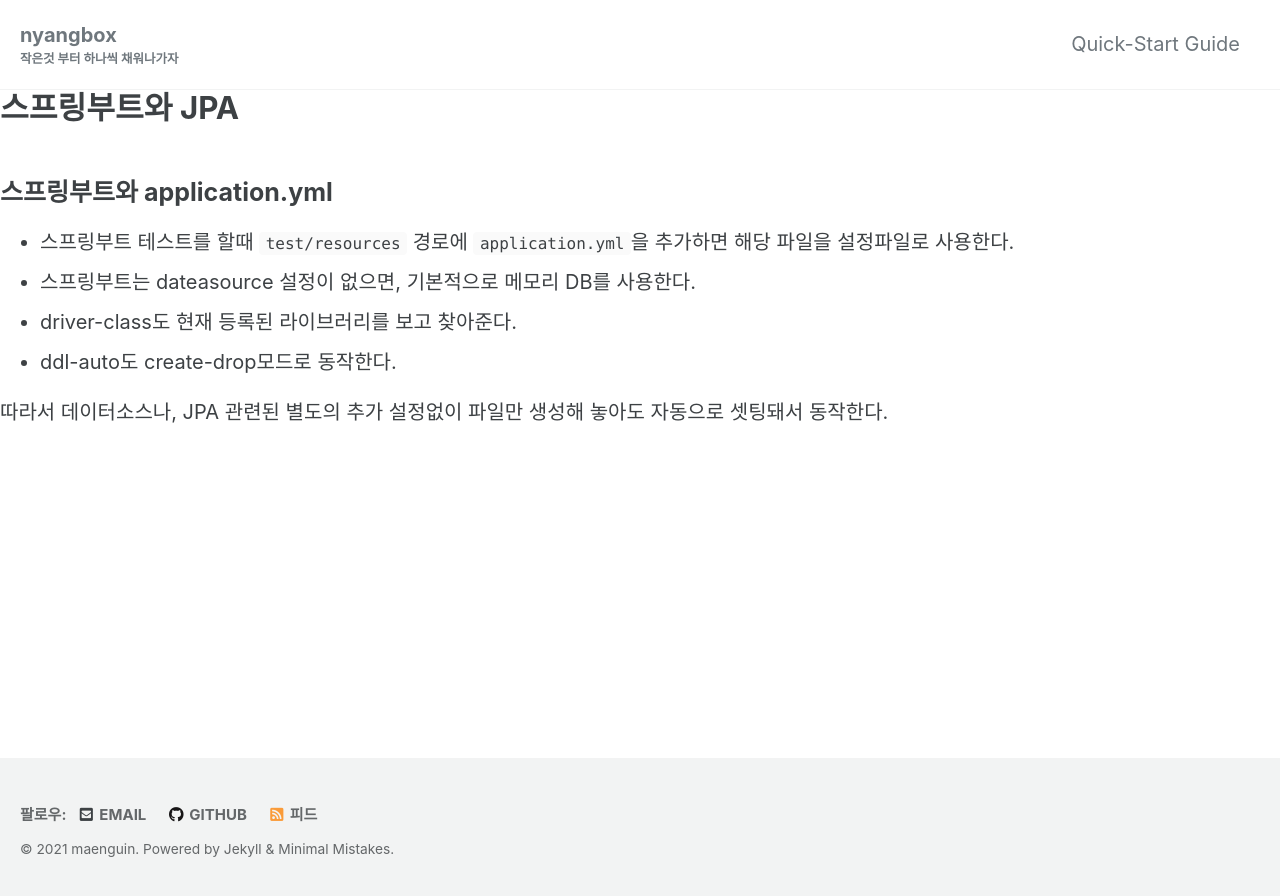
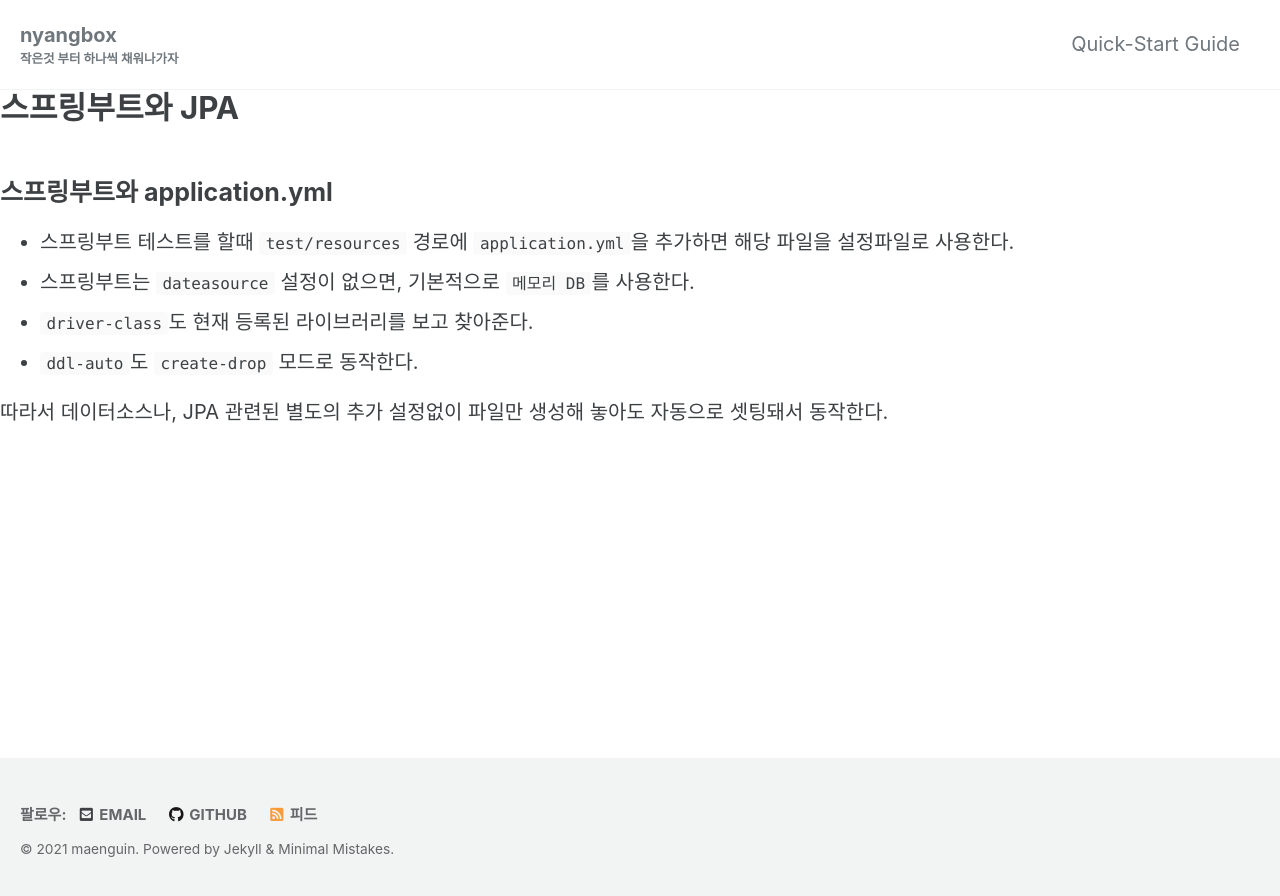
Before and after one commit to maenguin/maenguin.github.io, a Jekyll site: the page built from private/springboot-jpa.md, in a window 1280 px wide. Shown: the top 896 px of the page. Built offline with Jekyll 4.4.1, drawn with Linux system fonts in a browser that asks for light colours; cached includes are drawn as plain includes; our own code applies the rules of GitHub Pages for plain Markdown files.

```diff
--- a/private/springboot-jpa.md
+++ b/private/springboot-jpa.md
@@ -2,8 +2,8 @@
 
 ## 스프링부트와 application.yml
 * 스프링부트 테스트를 할때 `test/resources` 경로에 `application.yml`을 추가하면 해당 파일을 설정파일로 사용한다.
-* 스프링부트는 dateasource 설정이 없으면, 기본적으로 메모리 DB를 사용한다.
-* driver-class도 현재 등록된 라이브러리를 보고 찾아준다.
-* ddl-auto도 create-drop모드로 동작한다.
+* 스프링부트는 `dateasource` 설정이 없으면, 기본적으로 `메모리 DB`를 사용한다.
+* `driver-class`도 현재 등록된 라이브러리를 보고 찾아준다.
+* `ddl-auto`도 `create-drop` 모드로 동작한다.
 
 따라서 데이터소스나, JPA 관련된 별도의 추가 설정없이 파일만 생성해 놓아도 자동으로 셋팅돼서 동작한다.
```
